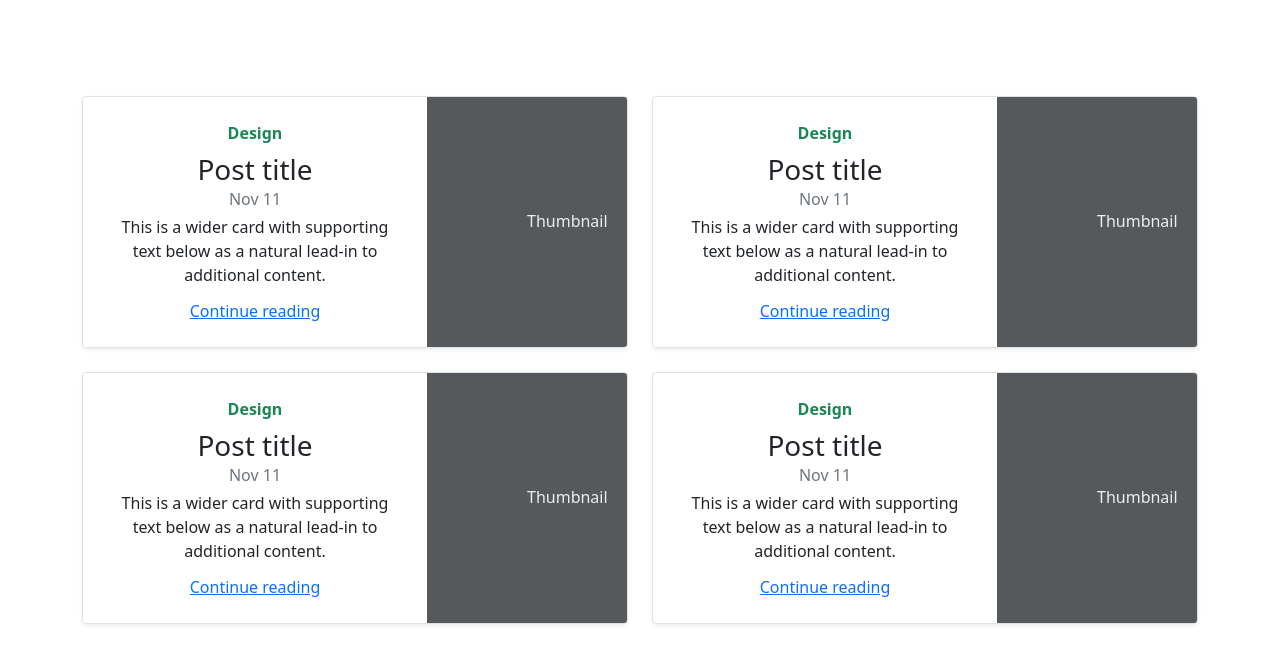
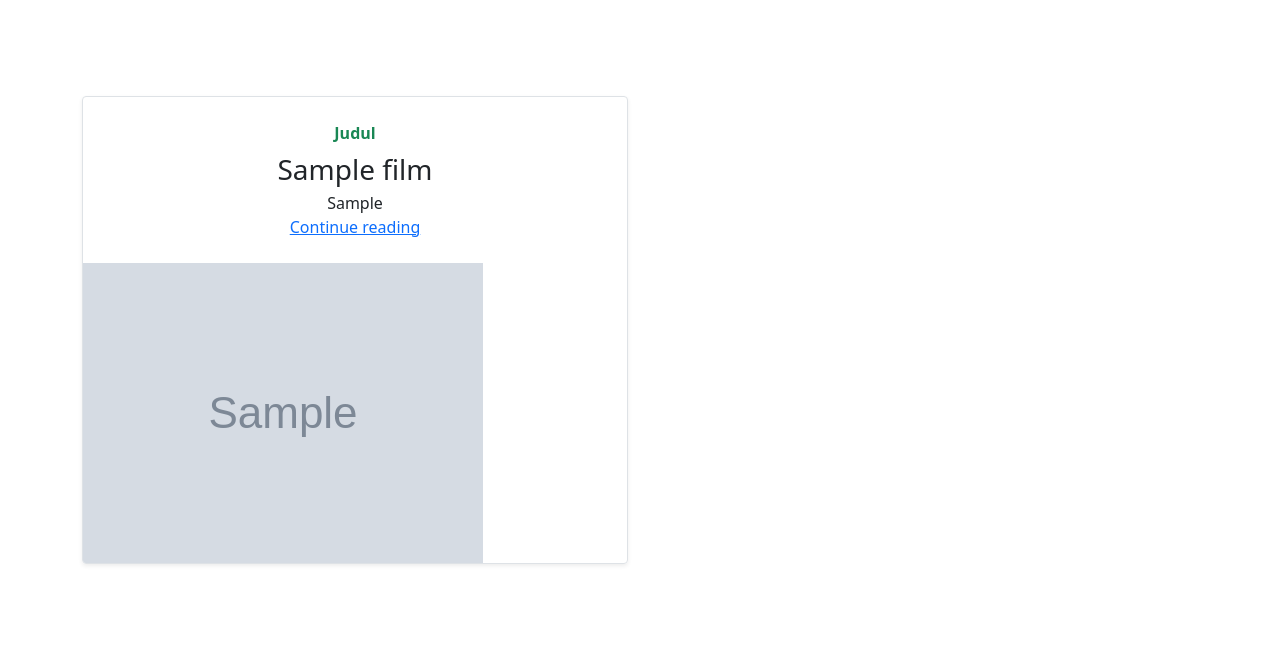
Before and after one commit to ghostblack/website-scraping, a Flask app: page /datafilm in a window 1280 px wide. Shown: the part 56-720 px from the top of the page. Run offline with Flask 2, Linux system fonts and the light colour scheme; tables that the repository leaves empty or names only in its code hold one stand-in row (values such as "Sample post"); grey boxes marked "Sample" are stand-in pictures; some libraries are stand-ins or nearby versions.

Commit message:
card home page dan card view page

```diff
--- a/app.py
+++ b/app.py
@@ -31,14 +31,23 @@ def scrap():
         proses = request.form["pcr"]
         proses_scraping(proses)
         flash("data berhasil")
-        return render_template("home.html")
+        return render_template("scraping.html")
     else :
         flash("data tidak berhasil")
         return render_template("scraping.html")
 
 @app.route("/datafilm")
 def data():
-    return render_template("datafilm.html")
+    cur = mysql.connection.cursor()
+    cur.execute("SELECT * FROM data_film")
+    data = cur.fetchall()
+    cur.close()
+    return render_template("datafilm.html",datafilm = data)
+
+
+
+
+
 
 
 def proses_scraping(url):
--- a/templates/datafilm.html
+++ b/templates/datafilm.html
@@ -5,65 +5,27 @@
 {% block content %}
 
 <section class="py-5 text-center container">
+
   <div class="row py-lg-5">
+    {% for row in datafilm %}
     <div class="col-md-6">
         <div class="row g-0 border rounded overflow-hidden flex-md-row mb-4 shadow-sm h-md-250 position-relative">
           <div class="col p-4 d-flex flex-column position-static">
-                <strong class="d-inline-block mb-2 text-success">Design</strong>
-                <h3 class="mb-0">Post title</h3>
-                <div class="mb-1 text-muted">Nov 11</div>
-                <p class="mb-auto">This is a wider card with supporting text below as a natural lead-in to additional content.</p>
+            <strong class="d-inline-block mb-2 text-success">Judul</strong>
+            <h3 class="mb-0">{{row.1}}</h3>
+            <div class="mb-1 text-muted"></div>
+            <p class="mb-auto">{{row.3}}</p>
             <a href="#" class="stretched-link">Continue reading</a>
           </div>
           <div class="col-auto d-none d-lg-block">
-                <svg class="bd-placeholder-img" width="200" height="250" xmlns="http://www.w3.org/2000/svg" role="img" aria-label="Placeholder: Thumbnail" preserveAspectRatio="xMidYMid slice" focusable="false"><title>Placeholder</title><rect width="100%" height="100%" fill="#55595c"/><text x="50%" y="50%" fill="#eceeef" dy=".3em">Thumbnail</text></svg>
+            <img src="{{row.4}}" alt="">
           </div>
         </div>
       </div>
-          <div class="col-md-6">
-            <div class="row g-0 border rounded overflow-hidden flex-md-row mb-4 shadow-sm h-md-250 position-relative">
-              <div class="col p-4 d-flex flex-column position-static">
-                <strong class="d-inline-block mb-2 text-success">Design</strong>
-                <h3 class="mb-0">Post title</h3>
-                <div class="mb-1 text-muted">Nov 11</div>
-                <p class="mb-auto">This is a wider card with supporting text below as a natural lead-in to additional content.</p>
-                <a href="#" class="stretched-link">Continue reading</a>
-              </div>
-              <div class="col-auto d-none d-lg-block">
-                <svg class="bd-placeholder-img" width="200" height="250" xmlns="http://www.w3.org/2000/svg" role="img" aria-label="Placeholder: Thumbnail" preserveAspectRatio="xMidYMid slice" focusable="false"><title>Placeholder</title><rect width="100%" height="100%" fill="#55595c"/><text x="50%" y="50%" fill="#eceeef" dy=".3em">Thumbnail</text></svg>
+      {% endfor %}
   </div>
 </div>
-          </div>
-          <div class="col-md-6">
-            <div class="row g-0 border rounded overflow-hidden flex-md-row mb-4 shadow-sm h-md-250 position-relative">
-              <div class="col p-4 d-flex flex-column position-static">
-                <strong class="d-inline-block mb-2 text-success">Design</strong>
-                <h3 class="mb-0">Post title</h3>
-                <div class="mb-1 text-muted">Nov 11</div>
-                <p class="mb-auto">This is a wider card with supporting text below as a natural lead-in to additional content.</p>
-                <a href="#" class="stretched-link">Continue reading</a>
-              </div>
-              <div class="col-auto d-none d-lg-block">
-                <svg class="bd-placeholder-img" width="200" height="250" xmlns="http://www.w3.org/2000/svg" role="img" aria-label="Placeholder: Thumbnail" preserveAspectRatio="xMidYMid slice" focusable="false"><title>Placeholder</title><rect width="100%" height="100%" fill="#55595c"/><text x="50%" y="50%" fill="#eceeef" dy=".3em">Thumbnail</text></svg>
-              </div>
-            </div>
-          </div>
-          <div class="col-md-6">
-            <div class="row g-0 border rounded overflow-hidden flex-md-row mb-4 shadow-sm h-md-250 position-relative">
-              <div class="col p-4 d-flex flex-column position-static">
-                <strong class="d-inline-block mb-2 text-success">Design</strong>
-                <h3 class="mb-0">Post title</h3>
-                <div class="mb-1 text-muted">Nov 11</div>
-                <p class="mb-auto">This is a wider card with supporting text below as a natural lead-in to additional content.</p>
-                <a href="#" class="stretched-link">Continue reading</a>
-              </div>
-              <div class="col-auto d-none d-lg-block">
-                <svg class="bd-placeholder-img" width="200" height="250" xmlns="http://www.w3.org/2000/svg" role="img" aria-label="Placeholder: Thumbnail" preserveAspectRatio="xMidYMid slice" focusable="false"><title>Placeholder</title><rect width="100%" height="100%" fill="#55595c"/><text x="50%" y="50%" fill="#eceeef" dy=".3em">Thumbnail</text></svg>
-              </div>
-            </div>
-          </div>
-      </div>
-    </div>
+
   </section>
 
 {% endblock %}
```
Also changed, not shown: templates/home.html (+6 -6 lines), templates/scraping.html (+6 -9 lines). Lines whose indentation alone changed are shown as unchanged.
